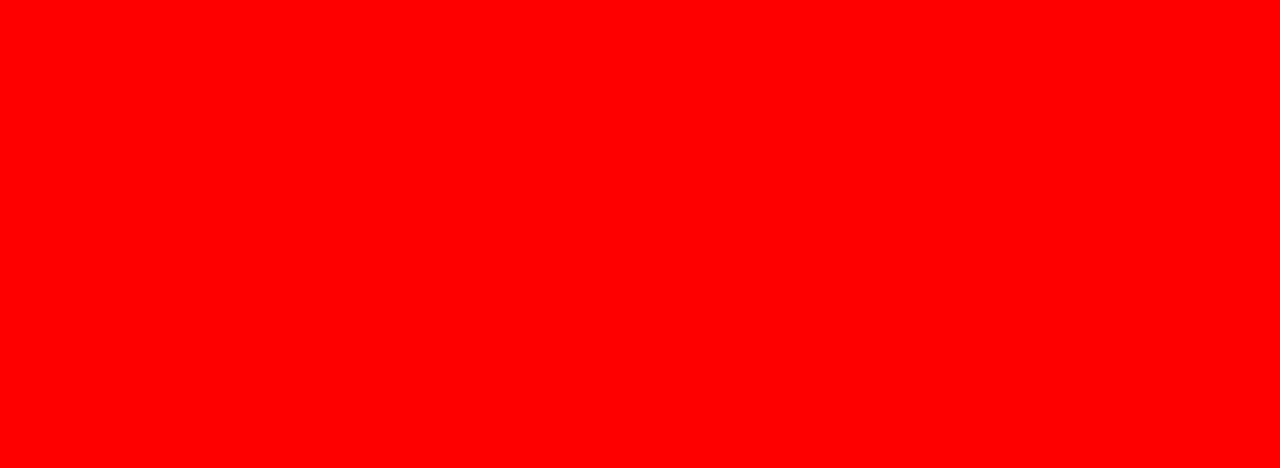
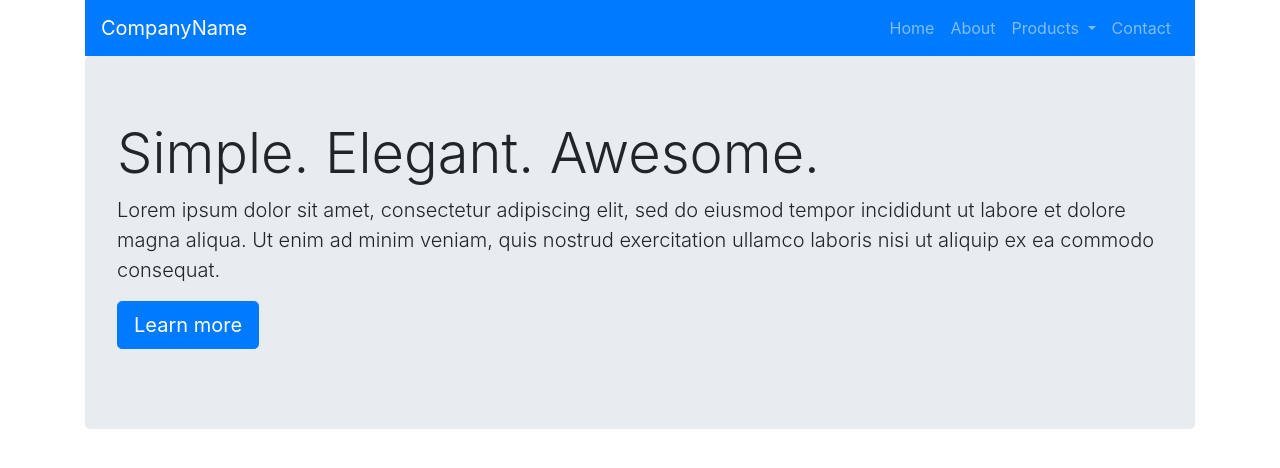
Before and after one commit to kylewensman/BootstrapProject, a website: page src/index.html in a window 1280 px wide. Drawn offline with nearby package versions, Linux system fonts and the light colour scheme; files that its build step writes are made by us from their sources.

Commit message:
Nav and header

```diff
--- a/src/index.html
+++ b/src/index.html
@@ -8,8 +8,49 @@
         <link rel="stylesheet" href="/css/styles.css">
     </head>
 
-    <body>
-        <address></address>
+    <body class="container">
+        <nav class="navbar navbar-expand-lg navbar-dark bg-primary">
+            <a class="navbar-brand" href="#">CompanyName</a>
+
+            <button class="navbar-toggler" type="button" data-toggle="collapse" data-target="#navbarSupportedContent">
+                <span class="navbar-toggler-icon"></span>
+            </button>
+
+            <div class="collapse navbar-collapse" id="navbarSupportedContent">
+                <ul class="navbar-nav ml-auto">
+                    <li class="nav-item">
+                        <a class="nav-link" href="#">Home</a>
+                    </li>
+                    <li class="nav-item">
+                        <a class="nav-link" href="#">About</a>
+                    </li>
+                    <li class="nav-item dropdown">
+                        <a class="nav-link dropdown-toggle" href="#" id="navbarDropdown" data-toggle="dropdown">
+                            Products
+                        </a>
+                        <div class="dropdown-menu">
+                            <a class="dropdown-item" href="#">Product 1</a>
+                            <a class="dropdown-item" href="#">Product 2</a>
+                            <div class="dropdown-divider"></div>
+                            <a class="dropdown-item" href="#">Another Product</a>
+                        </div>
+                    </li>
+                    <li class="nav-item">
+                        <a class="nav-link" href="#">Contact</a>
+                    </li>
+                </ul>
+            </div>
+        </nav>
+
+            <header class="jumbotron">
+                <h1 class="display-4">Simple. Elegant. Awesome.</h1>
+                <p class="lead">Lorem ipsum dolor sit amet, consectetur adipiscing elit, sed do eiusmod tempor incididunt ut labore et dolore magna aliqua. Ut enim ad minim veniam, quis nostrud exercitation ullamco laboris nisi ut aliquip ex ea commodo consequat. </p>
+
+                <p class="lead">
+                    <button class="btn btn-primary btn-lg" href="#" role="button">Learn more</button>
+                </p>
+            </header>
+
         <script src="/js/jquery.min.js"></script>
         <script src="/js/popper.min.js"></script>
         <script src="/js/bootstrap.min.js"></script>
--- a/src/scss/styles.scss
+++ b/src/scss/styles.scss
@@ -1,5 +1,5 @@
-$bg-color: red;
+// $bg-color: red;
 
-body {
-    background: $bg-color;
-}
+// body {
+//     background: $bg-color;
+// }
```
Also changed, not shown: src/css/styles.css (deleted).
